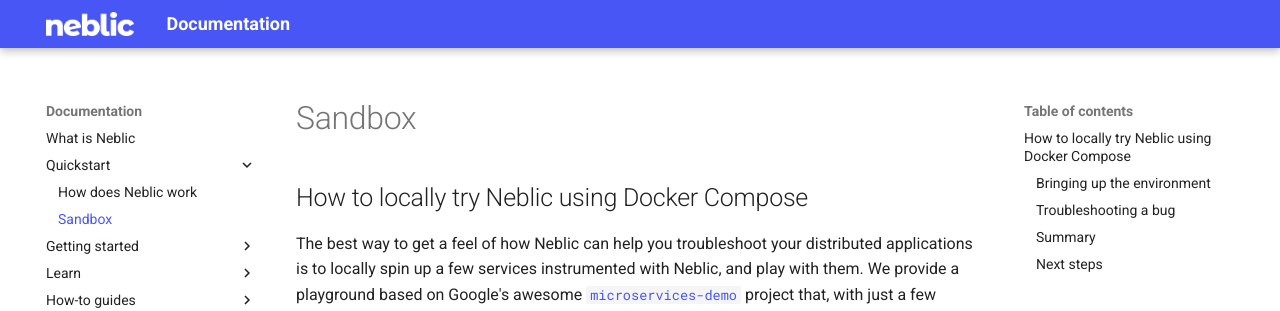
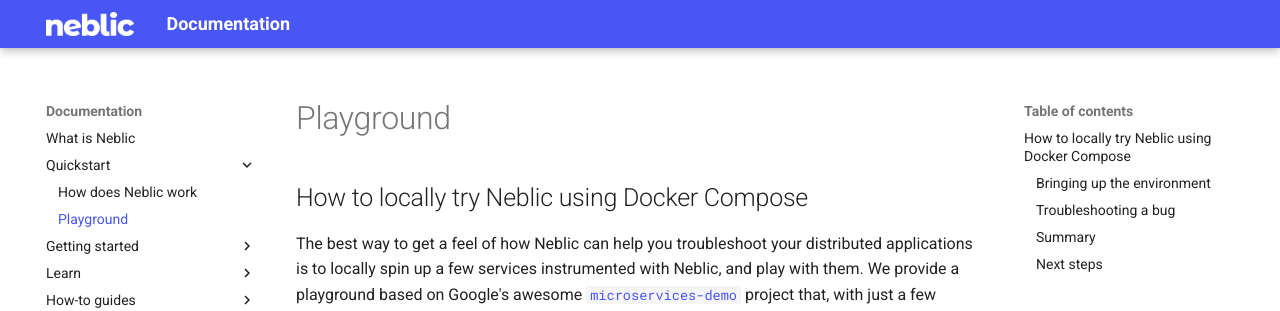
Before and after one commit to neblic/platform, an MkDocs documentation site: the page built from docs/content/quickstart/playground.md, in a window 1280 px wide and 900 px high. Shown: the top 311 px of the window. Built offline with MkDocs 1.6.1 and Material for MkDocs 9.7.7, drawn with Linux system fonts in a browser that asks for light colours; the version menu is left out.

Commit message:
docs: rename sandbox section to playground

```diff
--- a/docs/content/quickstart/sandbox.md
+++ b/docs/content/quickstart/playground.md
@@ -1,4 +1,4 @@
-# Sandbox
+# Playground
 
 ## How to locally try Neblic using Docker Compose
 
--- a/docs/mkdocs.yaml
+++ b/docs/mkdocs.yaml
@@ -7,7 +7,7 @@
     - 'What is Neblic': index.md
     - 'Quickstart':
         - 'How does Neblic work': 'quickstart/how-does-neblic-work.md'
-        - 'Sandbox': 'quickstart/sandbox.md'
+        - 'Playground': 'quickstart/playground.md'
     - 'Getting started':
       - 'Concepts': 'getting-started/concepts.md'
       - 'Deployment': 'getting-started/deployment.md'
```
Also changed, not shown: README.md.
